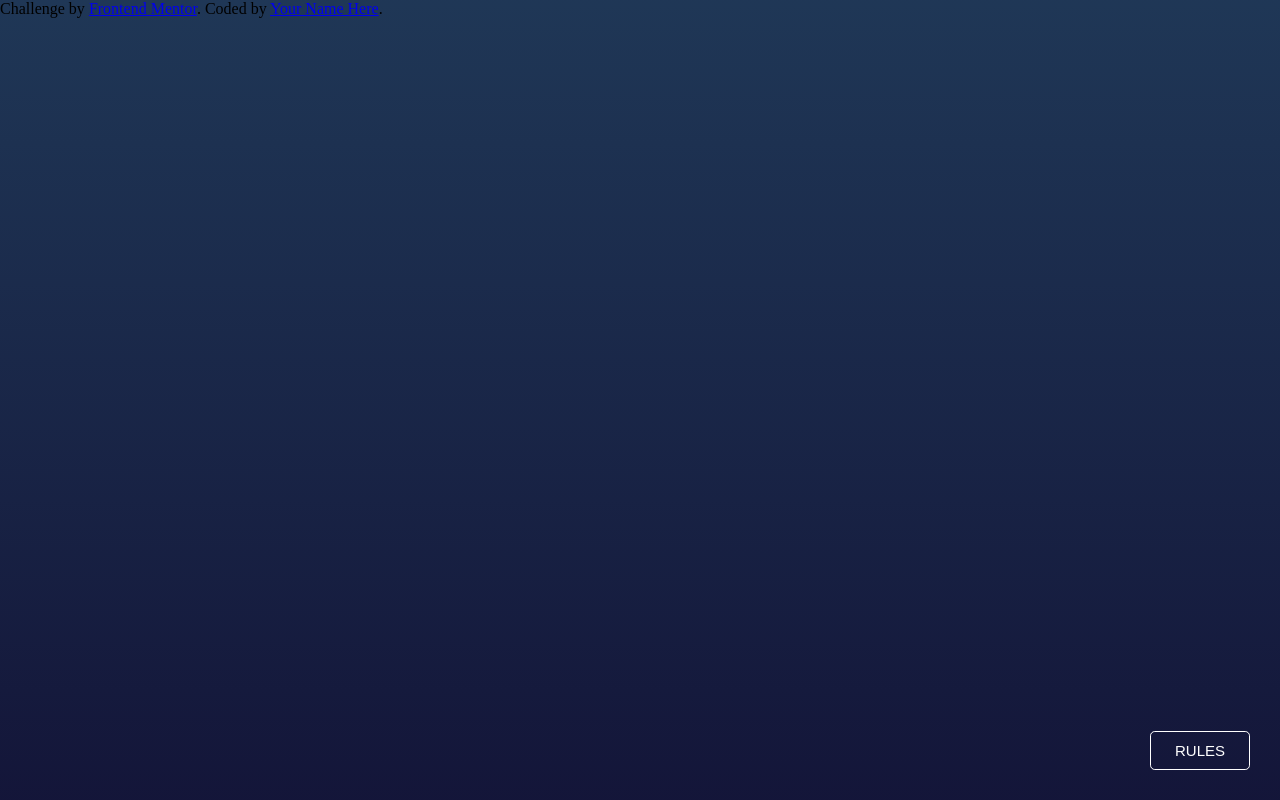
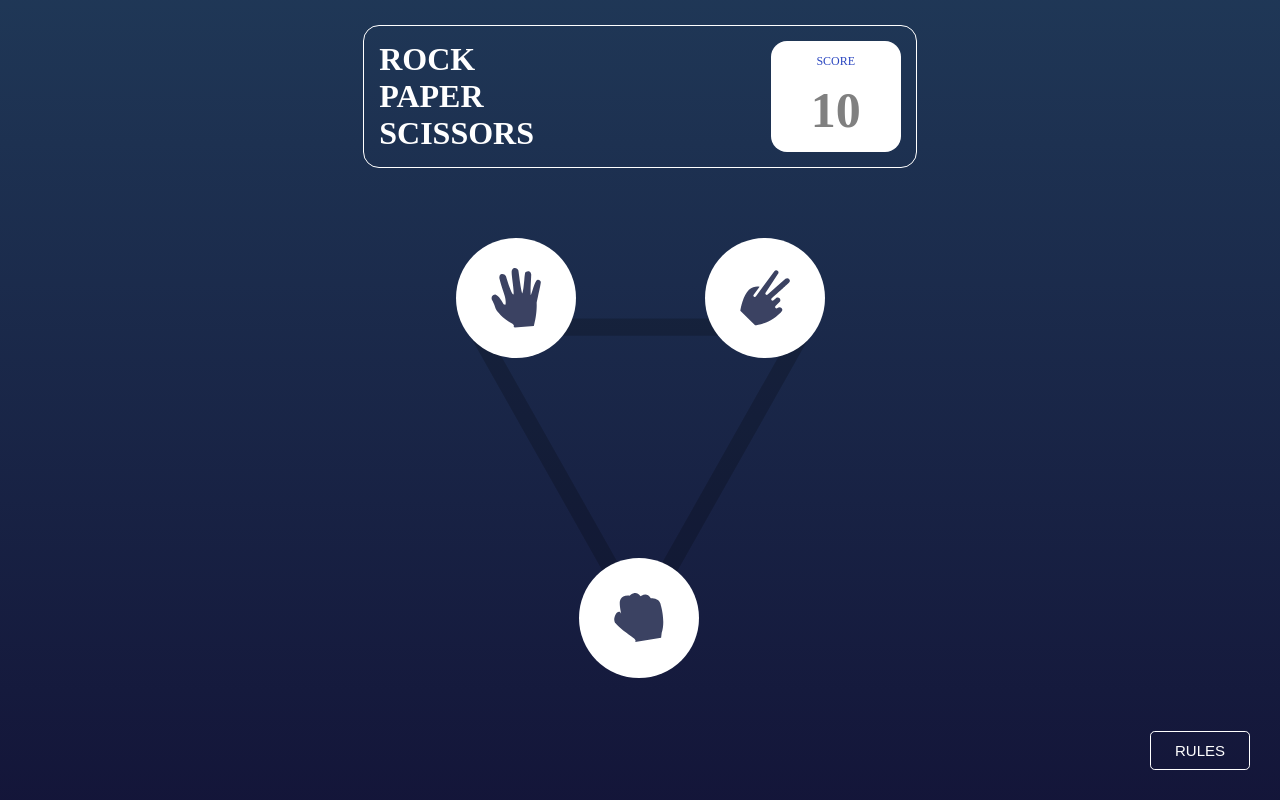
Before and after one commit to witehound/9innesportfolio, a plain HTML site: page index.html in a window 1280 px wide. Drawn offline with Linux system fonts and the light colour scheme.

Commit message:
added the positions

```diff
--- a/index.html
+++ b/index.html
@@ -16,6 +16,31 @@
     <title>Frontend Mentor | Rock, Paper, Scissors</title>
   </head>
   <body>
+    <div class="header">
+      <h1>
+        ROCK <br />
+        PAPER <br />
+        SCISSORS
+      </h1>
+      <div class="score">
+        <p>SCORE</p>
+        <h1>10</h1>
+      </div>
+    </div>
+
+    <div class="game">
+      <div class="game-icon" id="hand">
+        <img src="./images/icon-paper.svg" alt="" />
+      </div>
+      <div class="game-icon" id="scissors">
+        <img src="./images/icon-scissors.svg" alt="" />
+      </div>
+      <div class="game-icon" id="rock">
+        <img src="./images/icon-rock.svg" alt="" />
+      </div>
+    </div>
+
+    <button type="button" class="rule-footer" id="rule-footer">RULES</button>
     <div class="rules" id="rules">
       <div class="rule">
         <div class="rule-head">
@@ -25,13 +50,6 @@
         <img src="./images/image-rules.svg" alt="" />
       </div>
     </div>
-    <div class="attribution">
-      Challenge by
-      <a href="https://www.frontendmentor.io?ref=challenge" target="_blank"
-        >Frontend Mentor</a
-      >. Coded by <a href="#">Your Name Here</a>.
-    </div>
-    <button type="button" class="rule-footer" id="rule-footer">RULES</button>
     <script src="./script.js"></script>
   </body>
 </html>
--- a/script.js
+++ b/script.js
@@ -10,6 +10,5 @@ openRules.addEventListener("click", () => {
 
 closeIcon.addEventListener("click", () => {
   ruleModal.style.display = "none";
-
   openRules.style.display = "block";
 });
--- a/style.css
+++ b/style.css
@@ -12,6 +12,82 @@ body {
   position: relative;
   display: flex;
   flex-direction: column;
+  align-items: center;
+  padding: 25px;
+  gap: 150px;
+}
+
+.header {
+  display: flex;
+  padding: 15px;
+  border: solid 1px white;
+  border-radius: 1rem;
+  color: white;
+  width: 45%;
+  justify-content: space-between;
+}
+
+.score {
+  background-color: white;
+  padding: 0px 40px;
+  border-radius: 1rem;
+  display: flex;
+  flex-direction: column;
+  align-items: center;
+  justify-content: space-evenly;
+}
+
+.score p {
+  color: hsl(229, 64%, 46%);
+  font-size: 12px;
+}
+
+.score h1 {
+  color: grey;
+  font-size: 50px;
+}
+
+.game {
+  background-image: url("./images/bg-triangle.svg");
+  width: 50%;
+  height: 40vh;
+  background-repeat: no-repeat;
+  background-position: center;
+  background-size: contain;
+  position: relative;
+  display: flex;
+}
+
+.game-icon {
+  background-color: white;
+  display: flex;
+  align-items: center;
+  justify-content: center;
+  border-radius: 50%;
+  width: 120px;
+  height: 120px;
+  position: absolute;
+}
+
+#hand {
+  top: -25%;
+  left: 20%;
+}
+
+#scissors {
+  top: -25%;
+  right: 20%;
+}
+
+#rock {
+  top: 75%;
+  left: 40%;
+
+  /* right: 0; */
+}
+
+.game-icon img {
+  width: 50px;
 }
 
 .rules {
```
